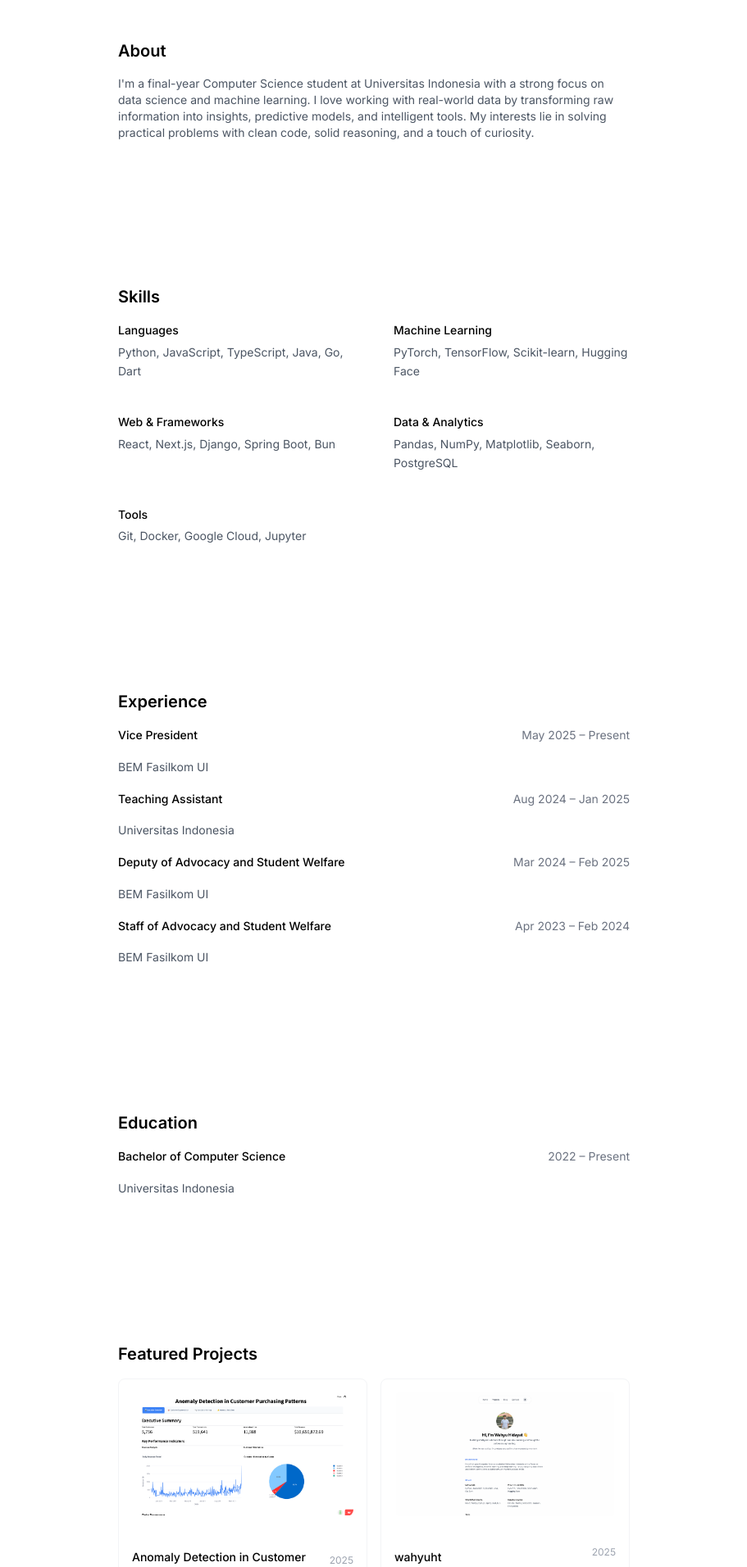
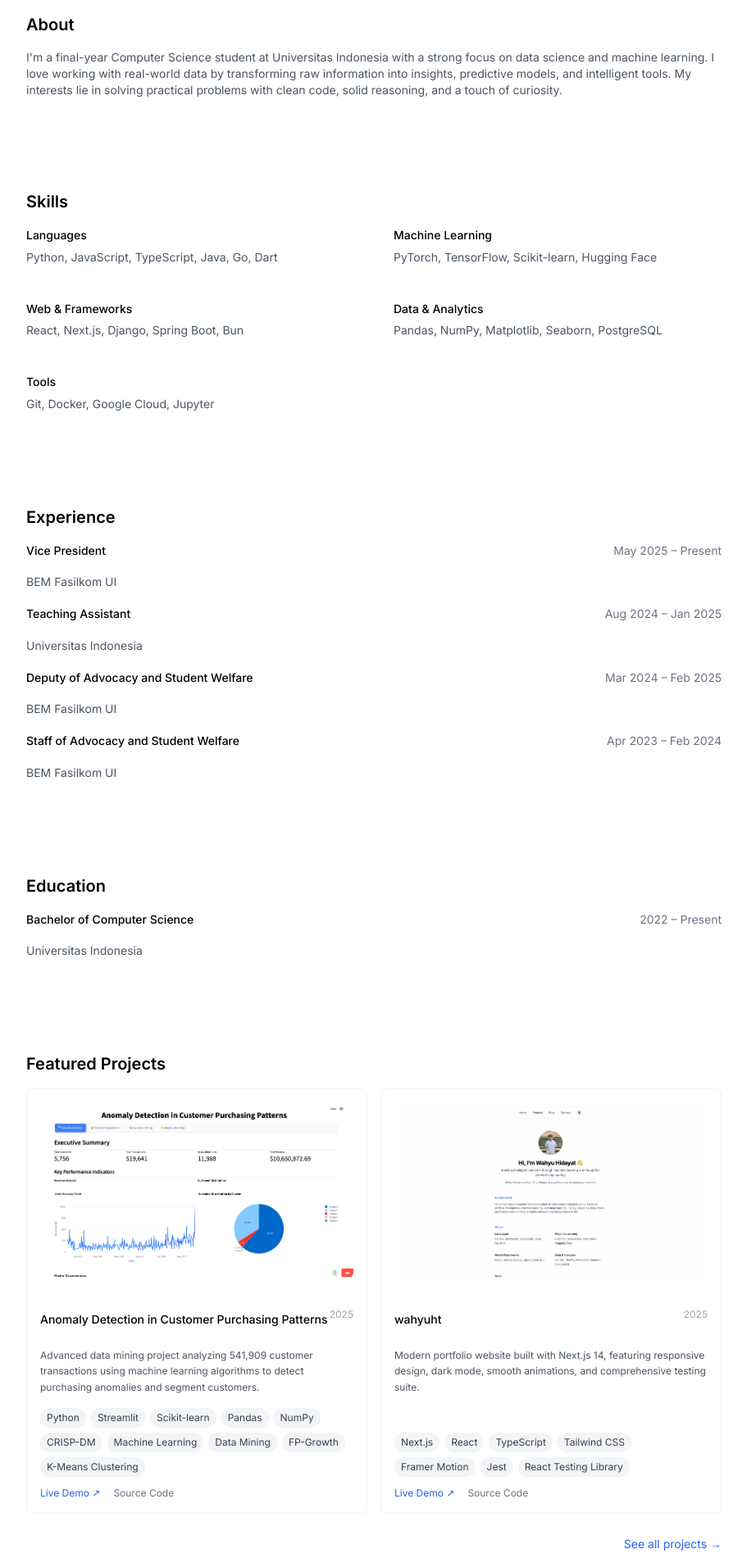
Before and after one commit to wahyuhiddayat/wahyuht, a Next.js app: page / in a window 1280 px wide. Shown: the part 880-2792 px from the top of the page at 82% size, without its empty margins (184-1095 px from the left). Built offline with nearby package versions, Linux system fonts and the light colour scheme.

Commit message:
feat: update section padding and max-width for About, Contact, Education, Experience, Hero, Projects, and Skills sections

```diff
--- a/src/components/sections/AboutSection.tsx
+++ b/src/components/sections/AboutSection.tsx
@@ -4,8 +4,8 @@ import ScrollReveal from "@/components/ScrollReveal";
 
 export default function AboutSection() {
   return (
-    <section id="about" className="py-16">
-      <div className="max-w-2xl mx-auto px-6">
+    <section id="about" className="py-8">
+      <div className="max-w-4xl mx-auto px-6">
         <ScrollReveal>
           <div>
             <h2 className="text-xl font-semibold text-black dark:text-white mb-4">
--- a/src/components/sections/ContactSection.tsx
+++ b/src/components/sections/ContactSection.tsx
@@ -59,8 +59,8 @@ const opportunitiesData = [
 
 export default function ContactSection() {
   return (
-    <section id="contact" className="py-16">
-      <div className="max-w-2xl mx-auto px-6">
+    <section id="contact" className="py-8">
+      <div className="max-w-4xl mx-auto px-6">
         {/* Header */}
         <ScrollReveal>
           <header className="mb-16 text-center">
--- a/src/components/sections/EducationSection.tsx
+++ b/src/components/sections/EducationSection.tsx
@@ -4,8 +4,8 @@ import ScrollReveal from "@/components/ScrollReveal";
 
 export default function EducationSection() {
   return (
-    <section id="education" className="py-16">
-      <div className="max-w-2xl mx-auto px-6">
+    <section id="education" className="py-8">
+      <div className="max-w-4xl mx-auto px-6">
         <ScrollReveal>
           <div>
             <h2 className="text-xl font-semibold text-black dark:text-white mb-4">
--- a/src/components/sections/ExperienceSection.tsx
+++ b/src/components/sections/ExperienceSection.tsx
@@ -28,8 +28,8 @@ const experienceData = [
 
 export default function ExperienceSection() {
   return (
-    <section id="experience" className="py-16">
-      <div className="max-w-2xl mx-auto px-6">
+    <section id="experience" className="py-8">
+      <div className="max-w-4xl mx-auto px-6">
         <ScrollReveal>
           <div>
             <h2 className="text-xl font-semibold text-black dark:text-white mb-4">
--- a/src/components/sections/HeroSection.tsx
+++ b/src/components/sections/HeroSection.tsx
@@ -8,7 +8,7 @@ import FadeIn from "@/components/FadeIn";
 export default function HeroSection() {
   return (
     <section id="home" className="min-h-screen flex items-center justify-center pt-32 pb-16">
-      <div className="max-w-2xl mx-auto px-6">
+      <div className="max-w-4xl mx-auto px-6">
         <FadeIn>
           <header className="text-center">
             <ScrollReveal delay={0.1}>
--- a/src/components/sections/ProjectsSection.tsx
+++ b/src/components/sections/ProjectsSection.tsx
@@ -11,8 +11,8 @@ export default function ProjectsSection() {
   const allProjects = getAllProjects();
 
   return (
-    <section id="projects" className="py-16">
-      <div className="max-w-2xl mx-auto px-6">
+    <section id="projects" className="py-8">
+      <div className="max-w-4xl mx-auto px-6">
         <ScrollReveal>
           <div>
             <h2 className="text-xl font-semibold text-black dark:text-white mb-4">
--- a/src/components/sections/SkillsSection.tsx
+++ b/src/components/sections/SkillsSection.tsx
@@ -13,8 +13,8 @@ const skillsData = [
 
 export default function SkillsSection() {
   return (
-    <section id="skills" className="py-16">
-      <div className="max-w-2xl mx-auto px-6">
+    <section id="skills" className="py-8">
+      <div className="max-w-4xl mx-auto px-6">
         <ScrollReveal>
           <div>
             <h2 className="text-xl font-semibold text-black dark:text-white mb-4">
```
